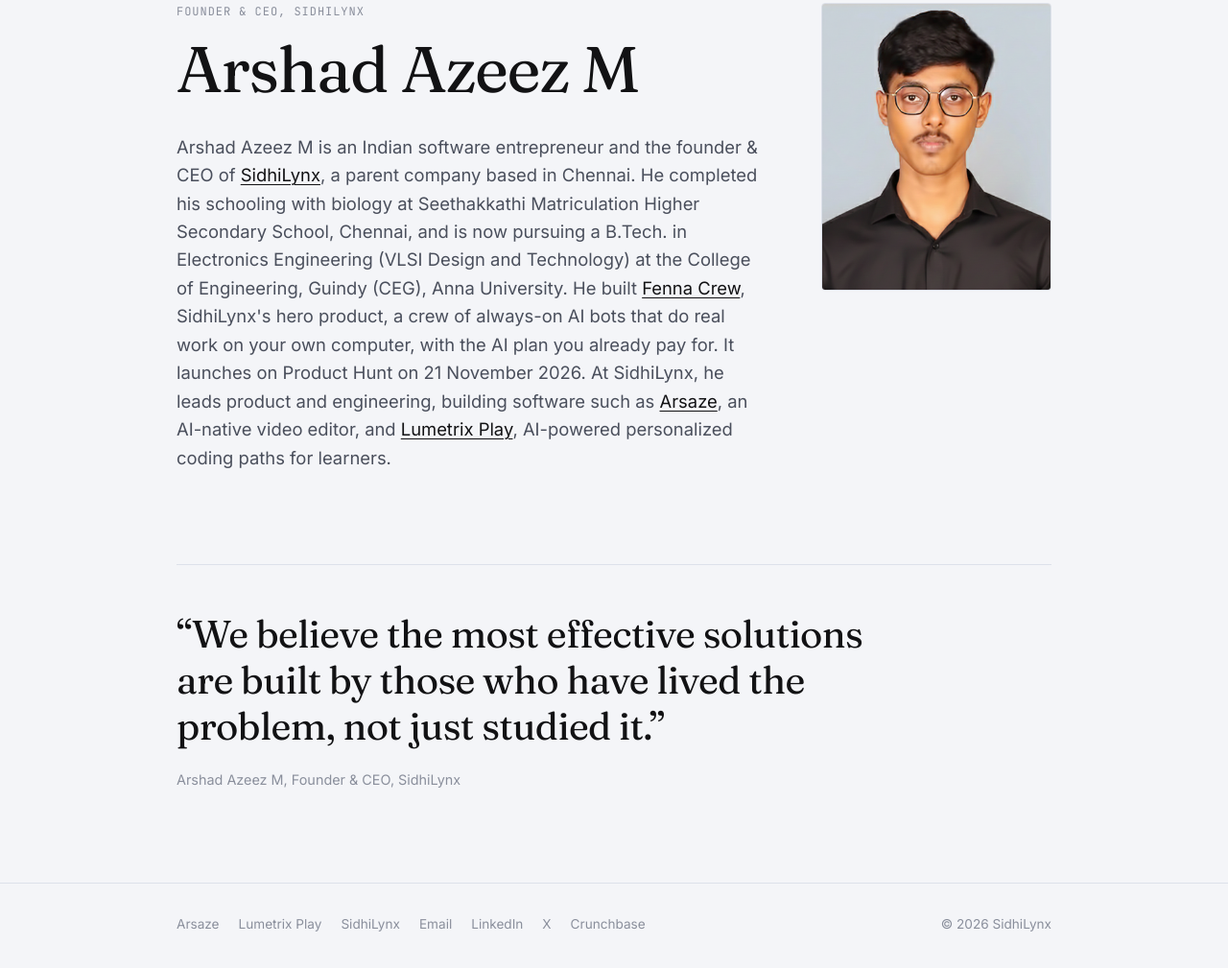
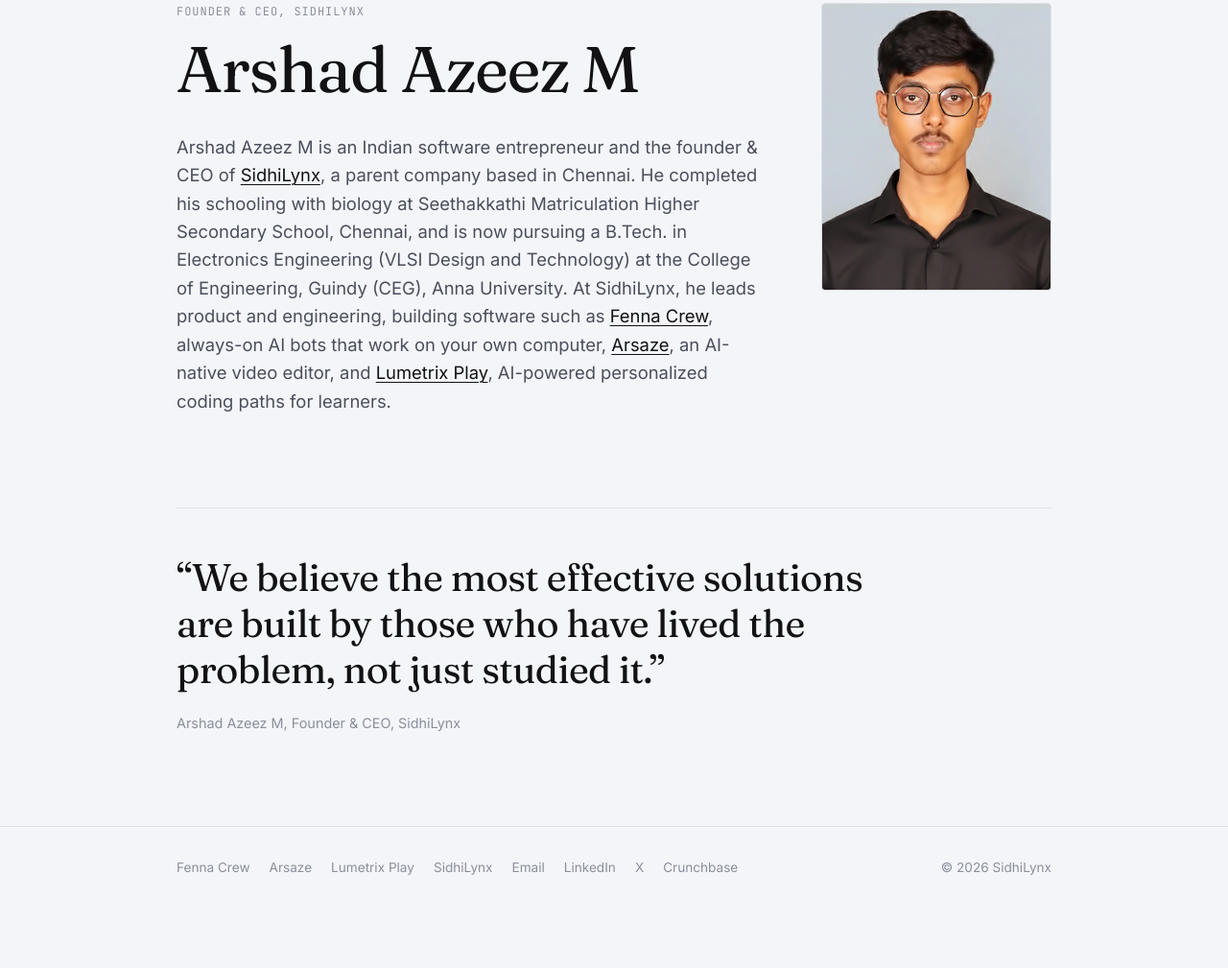
Before and after one commit to AnrosPrac/arshad-azeez, a plain HTML site: page index.html in a window 1280 px wide. Shown: the part 129-1138 px from the top of the page at 96% size. After the commit the page ends 1093 px from the top, so only its background shows below. Drawn offline with Linux system fonts and the light colour scheme.

Commit message:
List Fenna Crew alongside Arsaze and Lumetrix Play
Co-Authored-By: Claude Opus 5.5 <noreply@anthropic.com>

```diff
--- a/index.html
+++ b/index.html
@@ -216,7 +216,7 @@
                 <div>
                     <p class="eyebrow">Founder &amp; CEO, SidhiLynx</p>
                     <h1>Arshad Azeez M</h1>
-                    <p class="bio">Arshad Azeez M is an Indian software entrepreneur and the founder &amp; CEO of <a href="https://sidhilynx.com/" target="_blank" rel="noopener">SidhiLynx</a>, a parent company based in Chennai. He completed his schooling with biology at Seethakkathi Matriculation Higher Secondary School, Chennai, and is now pursuing a B.Tech. in Electronics Engineering (VLSI Design and Technology) at the College of Engineering, Guindy (CEG), Anna University. He built <a href="https://fenna.sidhilynx.com/" target="_blank" rel="noopener">Fenna Crew</a>, SidhiLynx's hero product, a crew of always-on AI bots that do real work on your own computer, with the AI plan you already pay for. It launches on Product Hunt on 21 November 2026. At SidhiLynx, he leads product and engineering, building software such as <a href="https://arsaze.com/" target="_blank" rel="noopener">Arsaze</a>, an AI-native video editor, and <a href="https://lumetrixplay.sidhi.xyz/" target="_blank" rel="noopener">Lumetrix Play</a>, AI-powered personalized coding paths for learners.</p>
+                    <p class="bio">Arshad Azeez M is an Indian software entrepreneur and the founder &amp; CEO of <a href="https://sidhilynx.com/" target="_blank" rel="noopener">SidhiLynx</a>, a parent company based in Chennai. He completed his schooling with biology at Seethakkathi Matriculation Higher Secondary School, Chennai, and is now pursuing a B.Tech. in Electronics Engineering (VLSI Design and Technology) at the College of Engineering, Guindy (CEG), Anna University. At SidhiLynx, he leads product and engineering, building software such as <a href="https://fenna.sidhilynx.com/" target="_blank" rel="noopener">Fenna Crew</a>, always-on AI bots that work on your own computer, <a href="https://arsaze.com/" target="_blank" rel="noopener">Arsaze</a>, an AI-native video editor, and <a href="https://lumetrixplay.sidhi.xyz/" target="_blank" rel="noopener">Lumetrix Play</a>, AI-powered personalized coding paths for learners.</p>
                 </div>
                 <div>
                     <img class="portrait" src="arshad-azeez.png" alt="Arshad Azeez M, Founder & CEO of SidhiLynx" width="240" height="300">
@@ -233,6 +233,7 @@
     <footer>
         <div class="wrap">
             <nav>
+                <a href="https://fenna.sidhilynx.com/" target="_blank" rel="noopener">Fenna Crew</a>
                 <a href="https://arsaze.com/" target="_blank" rel="noopener">Arsaze</a>
                 <a href="https://lumetrixplay.sidhi.xyz/" target="_blank" rel="noopener">Lumetrix Play</a>
                 <a href="https://sidhilynx.com/" target="_blank" rel="noopener">SidhiLynx</a>
```
